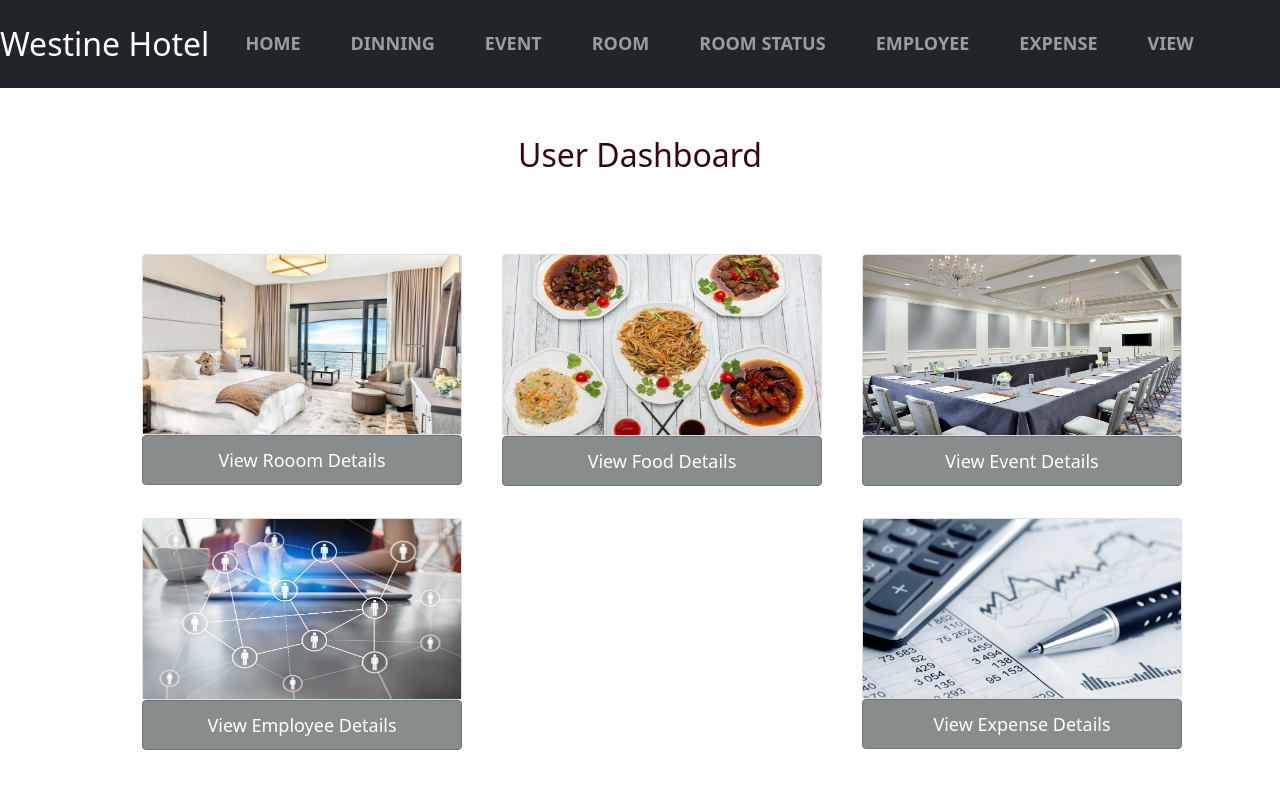
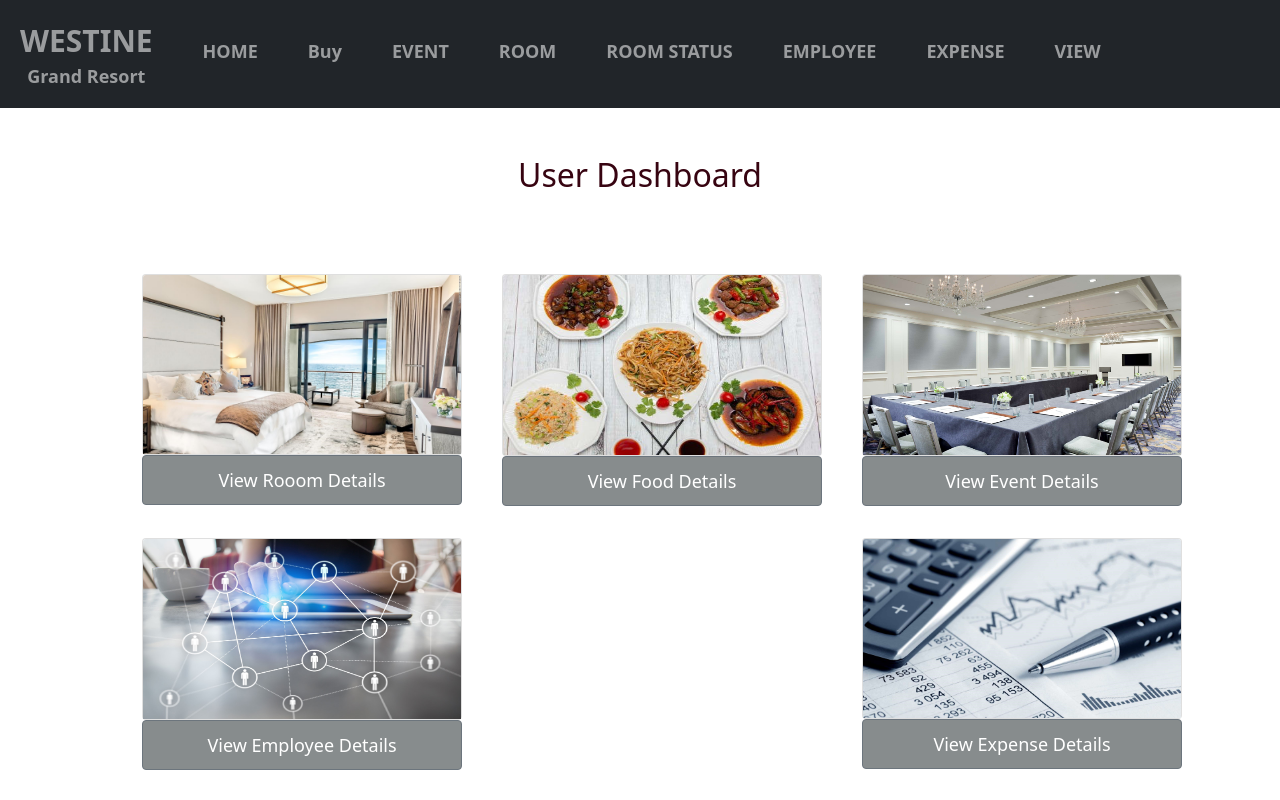
Before and after one commit to Abiramy-R/Hotel-Westine-SPM-Project--SER090, a React (Create React App) app in the folder frontend/: page / in a window 1280 px wide. Built offline with nearby package versions, Linux system fonts and the light colour scheme.

Commit message:
App.js modified

```diff
--- a/frontend/src/App.js
+++ b/frontend/src/App.js
@@ -3,20 +3,20 @@ import "./App.css";
 
 import { BrowserRouter as Router, Route, Switch } from "react-router-dom";
 
-//Tharmithan
+//praveen
 import AddVenue from "./Tharmithan/AddVenue";
-import ViewVenues from "./Tharmithan//ViewVenues";
-import UpdateVenue from "./Tharmithan//UpdateVenue";
+import ViewVenues from "./Tharmithan/ViewVenues";
+import UpdateVenue from "./Tharmithan/UpdateVenue";
 
-//Abiramy
+//Jathusanan
 import AddRoom from "./Abiramy/AddRoom";
 import ViewRoom from "./Abiramy/ViewRoom";
 import UpdateRoom from "./Abiramy/UpdateRoom";
 import AdminHeader from "./Abiramy/AdminHeader";
 import ViewStatus from "./Abiramy/ViewStatus";
+import UserHeader from "./Abiramy/UserHeader";
 
-
-//Ishalini
+//Shanghavi
 import EmployeeList from './Ishalini/EmployeeList';
 import CreateEmployee from './Ishalini/CreateEmployee';
 import UpdateEmployee from './Ishalini/UpdateEmployee';
@@ -26,11 +26,11 @@ import AddExpense from './Ishalini/AddExpense';
 import UpdateExpense from "./Ishalini/UpdateExpense";
 import Reviewexpense from "./Ishalini/Expensereport";
 
-// import Login from "./Ishalini/Login/login.component";
-// import Register from "./Ishalini/Login/register.component";
-// import Profile from "./Ishalini/Login/profile.component";
+// import Login from "./Shanghavi/Login/login.component";
+// import Register from "./Shanghavi/Login/register.component";
+// import Profile from "./Shanghavi/Login/profile.component";
 
-//Nirushan
+//Vithursan
 import ViewFooditem from "./Nirushan/ViewFooditem";
 import FoodCard from './Nirushan/FoodCard';
 import AdminDash from './Nirushan/AdminDash';
@@ -44,14 +44,25 @@ import OrderForm from "./Nirushan/OrderForm";
 import ViewOrder from "./Nirushan/ViewOrder";
 import StripeButton from "./Nirushan/stripebutton.component";
 import PrintThisComponent from "./Nirushan/Print";
-
+import Login from "./Nirushan/Login";
 import SearchResult from "./Ishalini/Search";
 
 function App() {
   return (
     <div className="App">
       <Router>
-        <AdminHeader />
+
+{
+  sessionStorage.getItem('name')=="Admin" ?(
+    <AdminHeader />
+
+
+
+  ):(
+    <UserHeader />
+  )
+}
+
 
 
         <div className="container">
@@ -71,7 +82,7 @@ function App() {
             <Route path='/order/:id' exact={true} component={OrderForm}/>
             <Route path='/vieworder' exact={true} component={ViewOrder}/>
             <Route path = "/Stripebutton" exact component = {StripeButton}/>
-
+            <Route path='/login' exact={true} component={Login}/>
 
 
 
```
